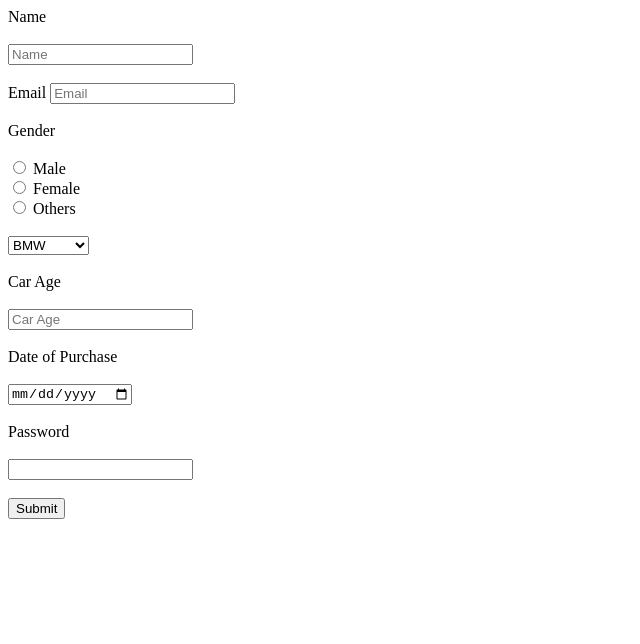
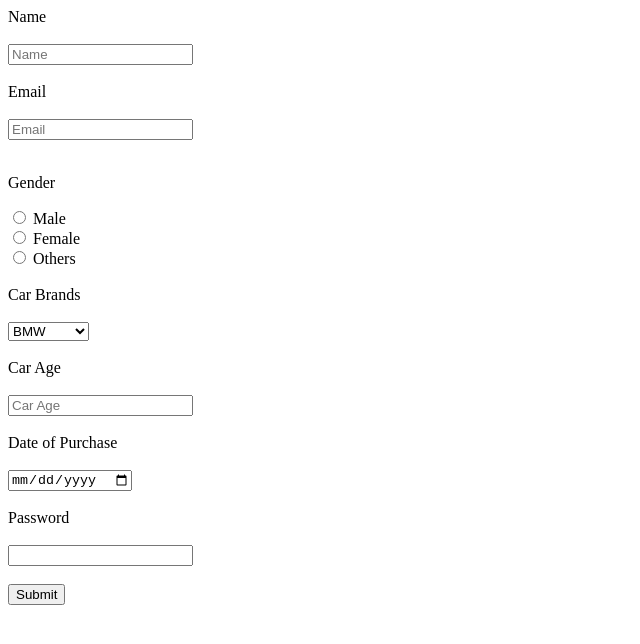
Before and after one commit to acciojob/car-insurance-form-Shubhamdhingra1, a website: page main.html in a window 1280 px wide. Shown: the whole page, without its empty margins (0-640 px from the left). Drawn offline with Linux system fonts and the light colour scheme.

Commit message:
created a submission

```diff
--- a/main.html
+++ b/main.html
@@ -1,59 +1,55 @@
 <!DOCTYPE html>
-
 <html>
-
 <head>
     <link rel="stylesheet" href="styles.css">
 </head>
 
 <body>
-	<!-- the entire body must be written by student -->
-    <form action="/submit" method="post">
-		<label for="name">Name</label>
+<form action="/submit" method="get">
+
+    <label for="name">Name</label><br><br>
+    <input id="name" name="name" type="text" placeholder="Name" required>
     <br><br>
-		<input id="name" type="text" placeholder="Name" required/>
-		<br>
-		<br>
-		<label for="email">Email</label>
-		<input id="email" type="email" placeholder="Email" required/>
+
+    <label for="email">Email</label><br><br>
+    <input id="email" name="email" type="email" placeholder="Email" required>
     <br><br>
-		<label for="male">Gender</label>
+
+    <p>Gender</p>
+    <input type="radio" id="male" name="gender" value="Male" required>
+    <label for="male">Male</label><br>
+
+    <input type="radio" id="female" name="gender" value="Female">
+    <label for="female">Female</label><br>
+
+    <input type="radio" id="others" name="gender" value="Others">
+    <label for="others">Others</label>
     <br><br>
-		<input required type="radio" name="gender" value="Male" id="male"/>
-		<label for="male">Male</label>
-		<br>
-		<input type="radio" required name="gender" value="Female" id="female"/>
-		<label for="female">Female</label>
-		<br>
-		<input type="radio" required name="gender" value="Others" id="others"/>
-		<label for="others">Others</label>
-		<br>
-		<br>
-		<select id="cars">
+
+    <label for="cars">Car Brands</label><br><br>
+    <select id="cars" name="cars" required>
         <option>BMW</option>
         <option>Audi</option>
         <option>Mercedez</option>
     </select>
-		<br>
-		<br>
+    <br><br>
+
     <label for="carage">Car Age</label><br><br>
-		<input type="number" id="carage" required placeholder="Car Age"/>
+    <input type="number" id="carage" name="carage" placeholder="Car Age" required>
     <br><br>
-		<label for="dop">Date of Purchase</label>
+
+    <label for="dop">Date of Purchase</label><br><br>
+    <input type="date" id="dop" name="dop" required>
     <br><br>
-		<input type="date" id="dop" required>
-		<br>
-		<br>
-		<label for="password">Password</label>
+
+    <label for="password">Password</label><br><br>
+    <input type="password" id="password" name="password" required>
     <br><br>
-		<input type="password" id="password" required />
-		<br>
-		<br>
+
     <button type="submit">Submit</button>
+
 </form>
-	<script type="text/javascript" src="./script.js">
-</script>
 
+<script src="./script.js"></script>
 </body>
-
 </html>
```
Lines whose indentation alone changed are shown as unchanged.
